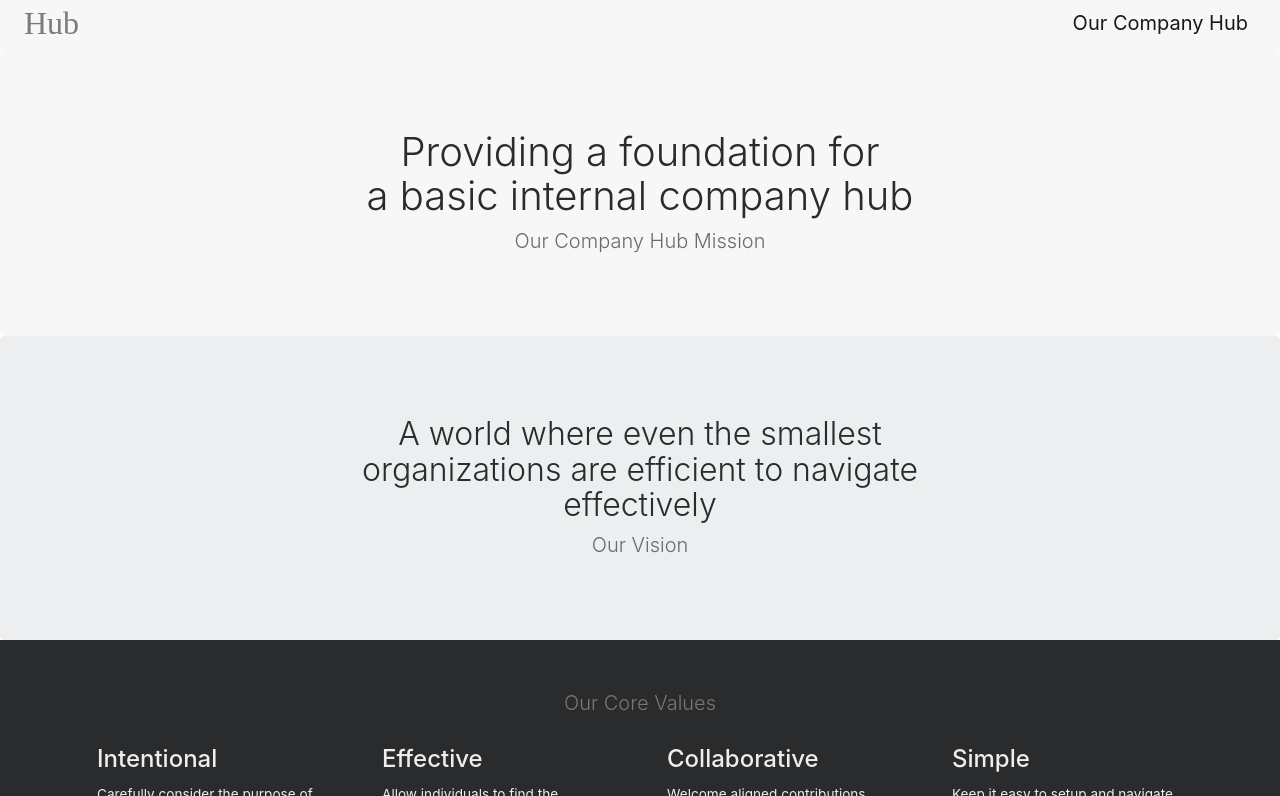
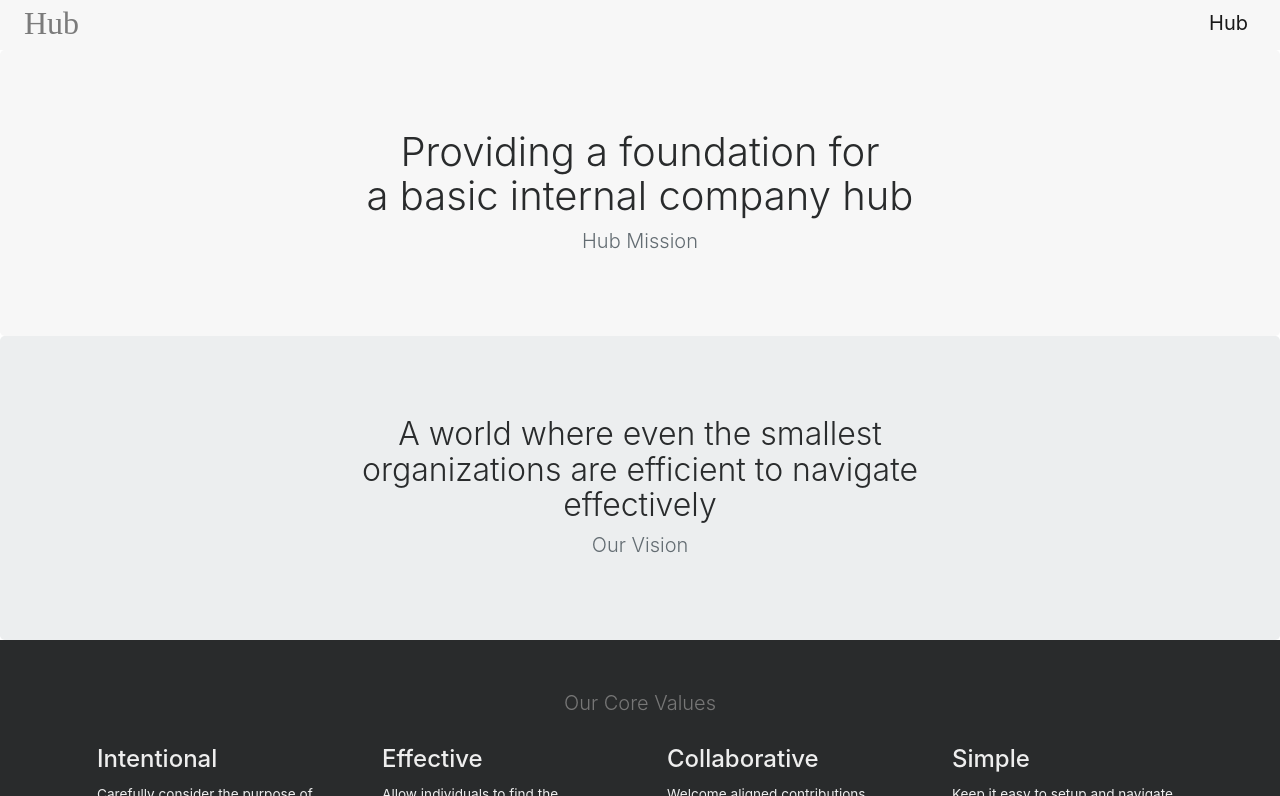
Before and after one commit to lightster/hub, a Jekyll site: the page built from index.md, in a window 1280 px wide and 900 px high, cut to the strip 104-900 px from the top of the window. Built offline with Jekyll 4.4.1, drawn with Linux system fonts in a browser that asks for light colours; nearby versions of some CDN libraries; comment, search, counter and statistics services are not loaded.

Commit message:
Change all "Our Company Hub" references to "Hub"

```diff
--- a/_config.yml
+++ b/_config.yml
@@ -1,13 +1,13 @@
 # Set this to your company or organization name
-organization_name: Our Company Hub
+organization_name: Hub
 
-# Set this to your company URL or leave blank to use your Hub home
+# Set this to your organization URL or leave blank to use your Hub home
 organization_url: ""
 
-# Set this to your company brand for the header; can be HTML
+# Set this to your brand for the header; can be HTML
 organization_brand_header: ""
 
-# Set this to your company brand for the auth page; can be HTML
+# Set this to your brand for the auth page; can be HTML
 organization_brand_auth: ""
 
 mission_statement: >
@@ -18,11 +18,11 @@ vision_statement: >
   A world where even the smallest organizations
   are efficient to navigate effectively
 
-# Track the usage of your company hub with analytics
+# Track the usage of your hub with analytics
 google_analytics: ""
 
 # Set this to "" for sites hosted at root of subdomain
-baseurl: "/our-company-hub"
+baseurl: "/hub"
 
 permalink: /:title/
 
--- a/_layouts/home.html
+++ b/_layouts/home.html
@@ -32,7 +32,7 @@ layout: page
       <a href="#">Back to top</a>
     </p>
     <p>
-      <a href="https://github.com/lightster/our-company-hub">Hub</a>
+      <a href="https://github.com/lightster/hub">Hub</a>
       built with &lt;3 by
       <a href="https://twitter.com/lightster">@lightster</a>
     </p>
```
Also changed, not shown: .travis.yml.
